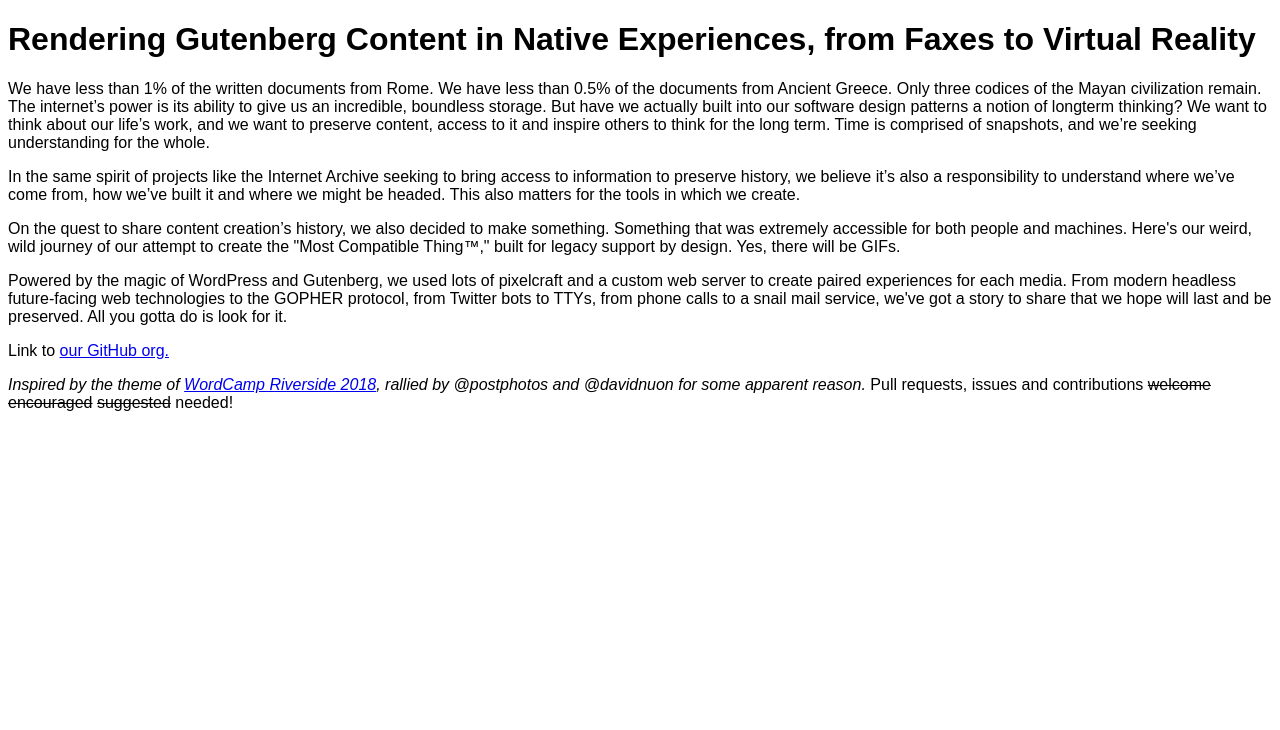
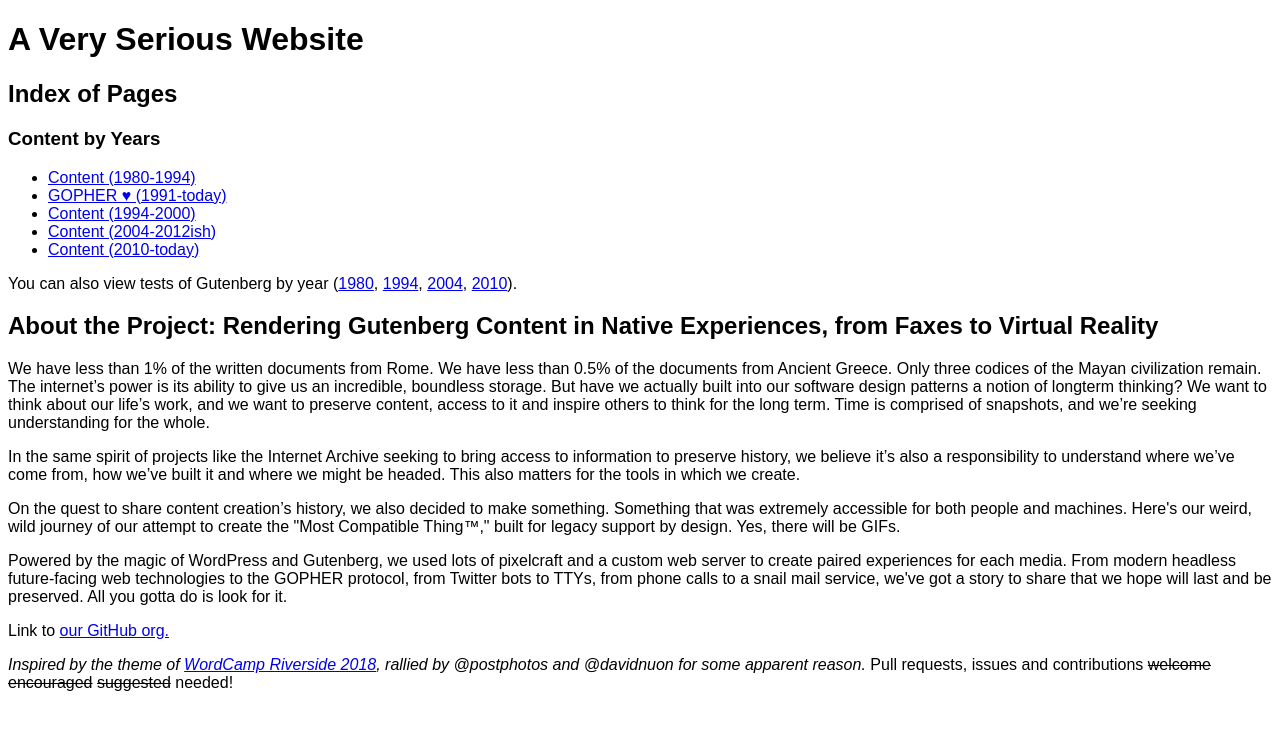
Before and after one commit to therealhttpsters/very-serious-dot-html, a plain HTML site: page index.html in a window 1280 px wide. Drawn offline with Linux system fonts and the light colour scheme.

Commit message:
update index and readme

```diff
--- a/index.html
+++ b/index.html
@@ -12,7 +12,20 @@
     </style>
 </head>
 <body>
-    <h1>Rendering Gutenberg Content in Native Experiences, from Faxes to Virtual Reality</h1>
+    <h1>A Very Serious Website</h1>
+    <h2>Index of Pages</h2>
+    <h3>Content by Years</h3>
+    <ul>
+        <li><a href="https://veryserious.postitnot.es/definite-content-1980/">Content (1980-1994)</a></li>
+        <li><a href="https://gopher.floodgap.com/gopher/gw?a=gopher%3A%2F%2Fgopher.averyseriouswebsite.net%2F">GOPHER &hearts; (1991-today)</a></li>
+        <li><a href="https://veryserious.postitnot.es/definite-content-1994/">Content (1994-2000)</a></li>
+        <li><a href="https://veryserious.postitnot.es/definite-content-2004/">Content (2004-2012ish)</a></li>
+        <li><a href="https://veryserious.postitnot.es/definite-content-2010/?amp/">Content (2010-today)</a></li>
+    </ul>
+
+    <p>You can also view tests of Gutenberg by year (<a href="https://veryserious.postitnot.es/test-1980-1994ish/">1980</a>, <a href="https://veryserious.postitnot.es/ninetyfour/">1994</a>, <a href="https://veryserious.postitnot.es/twothousands/">2004</a>, <a href="https://veryserious.postitnot.es/test-2010-today/">2010</a>).</p>
+
+    <h2>About the Project: Rendering Gutenberg Content in Native Experiences, from Faxes to Virtual Reality</h2>
 
     <p>We have less than 1% of the written documents from Rome. We have less than 0.5% of the documents from Ancient Greece. Only three codices of the Mayan civilization remain. The internet’s power is its ability to give us an incredible, boundless storage.
         But have we actually built into our software design patterns a notion of longterm thinking? We want to think about our life’s work, and we want to preserve content, access to it and inspire others to think for the long term. Time is comprised of snapshots, and we’re seeking understanding for the whole.
```
Also changed, not shown: 1 other file.
